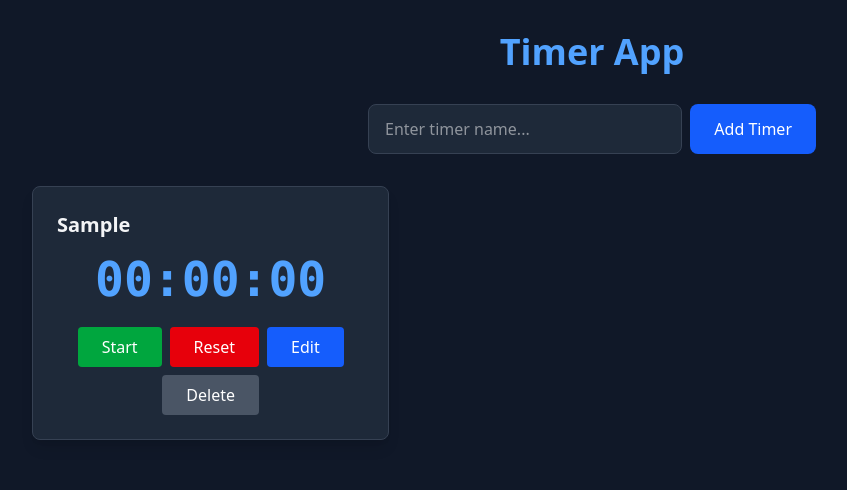
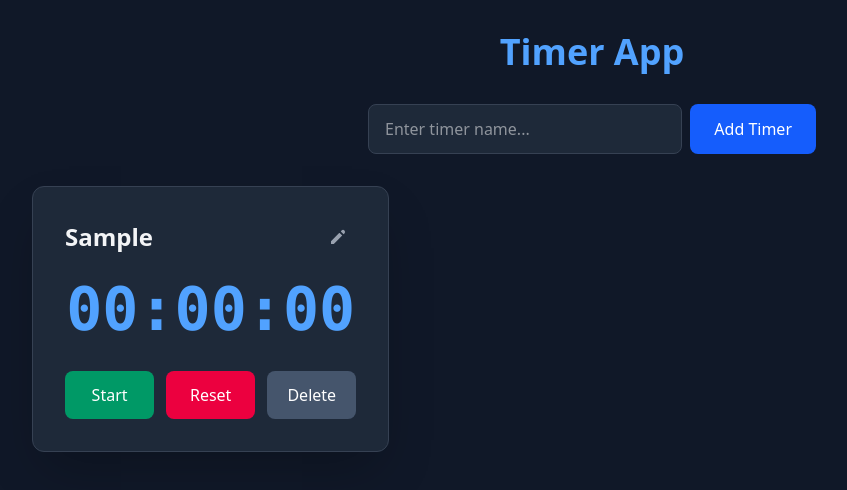
Before and after one commit to devcamarasinghe/timer-app, a React (Vite) app: page / in a window 1280 px wide. Both pictures are taken after typing "Sample" into the empty fields and a click on the button "Add Timer". Shown: the top 490 px of the page, without its empty margins (48-895 px from the left). Built offline with nearby package versions, Linux system fonts and the light colour scheme.

Commit message:
timer component created

```diff
--- a/src/components/TimerCard.tsx
+++ b/src/components/TimerCard.tsx
@@ -34,50 +34,66 @@ export const TimerCard = ({ timer, onToggle, onReset, onUpdate, onDelete }: Time
   };
 
   return (
-    <div className="bg-gray-800 rounded-lg p-6 shadow-lg border border-gray-700">
+    <div className="bg-gray-800 rounded-xl p-8 shadow-2xl border border-gray-700">
       {isEditing ? (
-        <div className="mb-4">
+        <div className="mb-6">
           <input
             type="text"
             value={editName}
             onChange={(e) => setEditName(e.target.value)}
-            className="w-full bg-gray-700 text-white px-3 py-2 rounded border border-gray-600 focus:outline-none focus:border-blue-500"
+            className="w-full bg-gray-700 text-white px-4 py-2 rounded-lg border border-gray-600 focus:outline-none focus:border-blue-500"
             autoFocus
             onKeyDown={(e) => {
               if (e.key === 'Enter') handleSave();
               if (e.key === 'Escape') handleCancel();
             }}
           />
-          <div className="flex gap-2 mt-2">
+          <div className="flex gap-2 mt-3">
             <button
               onClick={handleSave}
-              className="px-3 py-1 bg-green-600 hover:bg-green-700 rounded text-sm"
+              className="px-4 py-2 bg-emerald-600 hover:bg-emerald-700 rounded-lg text-sm transition-colors"
             >
               Save
             </button>
             <button
               onClick={handleCancel}
-              className="px-3 py-1 bg-gray-600 hover:bg-gray-700 rounded text-sm"
+              className="px-4 py-2 bg-slate-600 hover:bg-slate-700 rounded-lg text-sm transition-colors"
             >
               Cancel
             </button>
           </div>
         </div>
       ) : (
-        <h3 className="text-xl font-semibold mb-4 text-gray-100">{timer.name}</h3>
+        <div className="flex items-center justify-between mb-6">
+          <h3 className="text-2xl font-semibold text-gray-100">{timer.name}</h3>
+          <button
+            onClick={() => setIsEditing(true)}
+            className="text-gray-400 hover:text-blue-400 transition-colors p-2"
+            title="Edit name"
+          >
+            <svg
+              xmlns="http://www.w3.org/2000/svg"
+              className="h-5 w-5"
+              viewBox="0 0 20 20"
+              fill="currentColor"
+            >
+              <path d="M13.586 3.586a2 2 0 112.828 2.828l-.793.793-2.828-2.828.793-.793zM11.379 5.793L3 14.172V17h2.828l8.38-8.379-2.83-2.828z" />
+            </svg>
+          </button>
+        </div>
       )}
 
-      <div className="text-5xl font-mono font-bold text-center mb-6 text-blue-400">
+      <div className="text-6xl font-mono font-bold text-center mb-8 text-blue-400">
         {formatTime(timer.seconds)}
       </div>
 
-      <div className="flex gap-2 justify-center flex-wrap">
+      <div className="grid grid-cols-3 gap-3">
         <button
           onClick={() => onToggle(timer.id)}
-          className={`px-6 py-2 rounded font-medium ${
+          className={`py-3 rounded-lg font-medium transition-colors ${
             timer.isRunning
-              ? 'bg-yellow-600 hover:bg-yellow-700'
-              : 'bg-green-600 hover:bg-green-700'
+              ? 'bg-amber-600 hover:bg-amber-700'
+              : 'bg-emerald-600 hover:bg-emerald-700'
           }`}
         >
           {timer.isRunning ? 'Pause' : 'Start'}
@@ -85,22 +101,14 @@ export const TimerCard = ({ timer, onToggle, onReset, onUpdate, onDelete }: Time
 
         <button
           onClick={() => onReset(timer.id)}
-          className="px-6 py-2 bg-red-600 hover:bg-red-700 rounded font-medium"
+          className="py-3 bg-rose-600 hover:bg-rose-700 rounded-lg font-medium transition-colors"
         >
           Reset
         </button>
 
         <button
-          onClick={() => setIsEditing(true)}
-          className="px-6 py-2 bg-blue-600 hover:bg-blue-700 rounded font-medium"
-          disabled={isEditing}
-        >
-          Edit
-        </button>
-
-        <button
           onClick={() => onDelete(timer.id)}
-          className="px-6 py-2 bg-gray-600 hover:bg-gray-700 rounded font-medium"
+          className="py-3 bg-slate-600 hover:bg-slate-700 rounded-lg font-medium transition-colors"
         >
           Delete
         </button>
```
